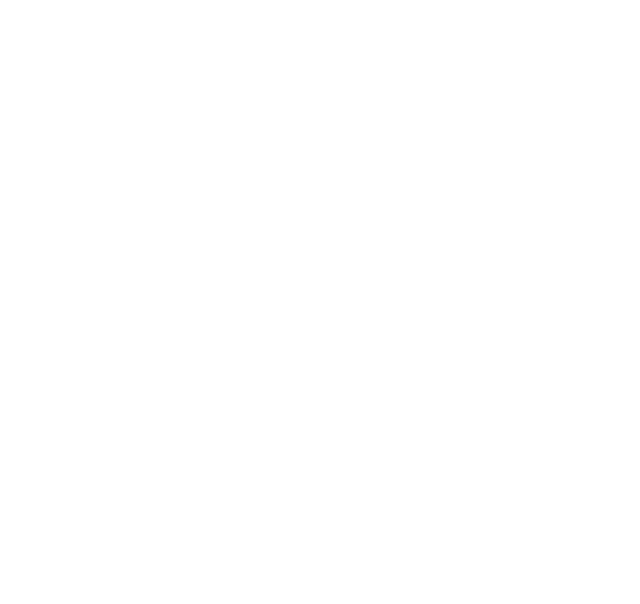
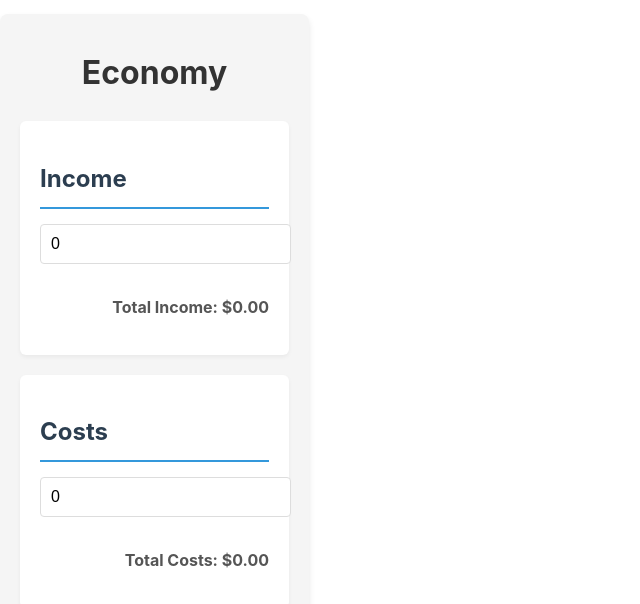
Before and after one commit to vmvangils/Expense-Tracker, a React (Vite) app: page /economy in a window 1280 px wide. Shown: the part 786-1390 px from the top of the page, without its empty margins (0-640 px from the left). Before the commit the page ends 800 px from the top, so only its background shows below. Built offline with nearby package versions, Linux system fonts and the light colour scheme.

Commit message:
Economy.tsx
Set a number in the economy.tsx, doesn't function yet the app.tsx is broken.

```diff
--- a/src/App.tsx
+++ b/src/App.tsx
@@ -1,11 +1,18 @@
-import Navbar from './components/navbar/Navbar.tsx';
+import { BrowserRouter as Router, Routes, Route } from 'react-router-dom';
+import Navbar from './components/navbar/Navbar';
+import Economy from './routes/economy';
 
 function App() {
   return (
-    <div>
-      <Navbar />
-      {/* Additional components go here */}
-    </div>
+    <Router>
+      <div>
+        <Navbar />
+        <Routes>
+          <Route path="/economy" element={<Economy />} />
+          {/* Other routes */}
+        </Routes>
+      </div>
+    </Router>
   );
 }
 
--- /dev/null
+++ b/src/routes/economy.module.css
@@ -0,0 +1,54 @@
+.economyContainer {
+    max-width: 600px;
+    margin: 0 auto;
+    padding: 20px;
+    background-color: #f5f5f5;
+    border-radius: 8px;
+    box-shadow: 0 4px 6px rgba(0, 0, 0, 0.1);
+  }
+
+  .economyContainer h1 {
+    text-align: center;
+    color: #333;
+    margin-bottom: 30px;
+    font-size: 2rem;
+  }
+
+  .incomeSection,
+  .costsSection {
+    background-color: white;
+    border-radius: 6px;
+    padding: 20px;
+    margin-bottom: 20px;
+    box-shadow: 0 2px 4px rgba(0, 0, 0, 0.05);
+  }
+
+  .incomeSection h2,
+  .costsSection h2 {
+    color: #2c3e50;
+    margin-bottom: 15px;
+    border-bottom: 2px solid #3498db;
+    padding-bottom: 10px;
+  }
+
+  .economyContainer input {
+    width: 100%;
+    padding: 10px;
+    margin-bottom: 15px;
+    border: 1px solid #ddd;
+    border-radius: 4px;
+    font-size: 16px;
+    transition: border-color 0.3s ease;
+  }
+
+  .economyContainer input:focus {
+    outline: none;
+    border-color: #3498db;
+    box-shadow: 0 0 5px rgba(52, 152, 219, 0.5);
+  }
+
+  .economyContainer p {
+    color: #555;
+    font-weight: bold;
+    text-align: right;
+  }
--- a/src/economy.tsx
+++ b/src/routes/economy.tsx
@@ -1,9 +1,10 @@
 import React, { useState } from "react";
-import styles from "./Economy.module.css";
-
+import styles from "./economy.module.css";
 
 const Economy: React.FC = () => {
   const [income, setIncome] = useState<number>(0);
+  const [costs, setCosts] = useState<number>(0);
+
   const handleIncomeChange = (e: React.ChangeEvent<HTMLInputElement>) => {
     setIncome(Number(e.target.value));
   };
```
Also changed, not shown: src/global.d.ts (added, +9 -0 lines), src/routes/economy.css (deleted, +0 -31 lines), src/Economy.module.css (deleted).
